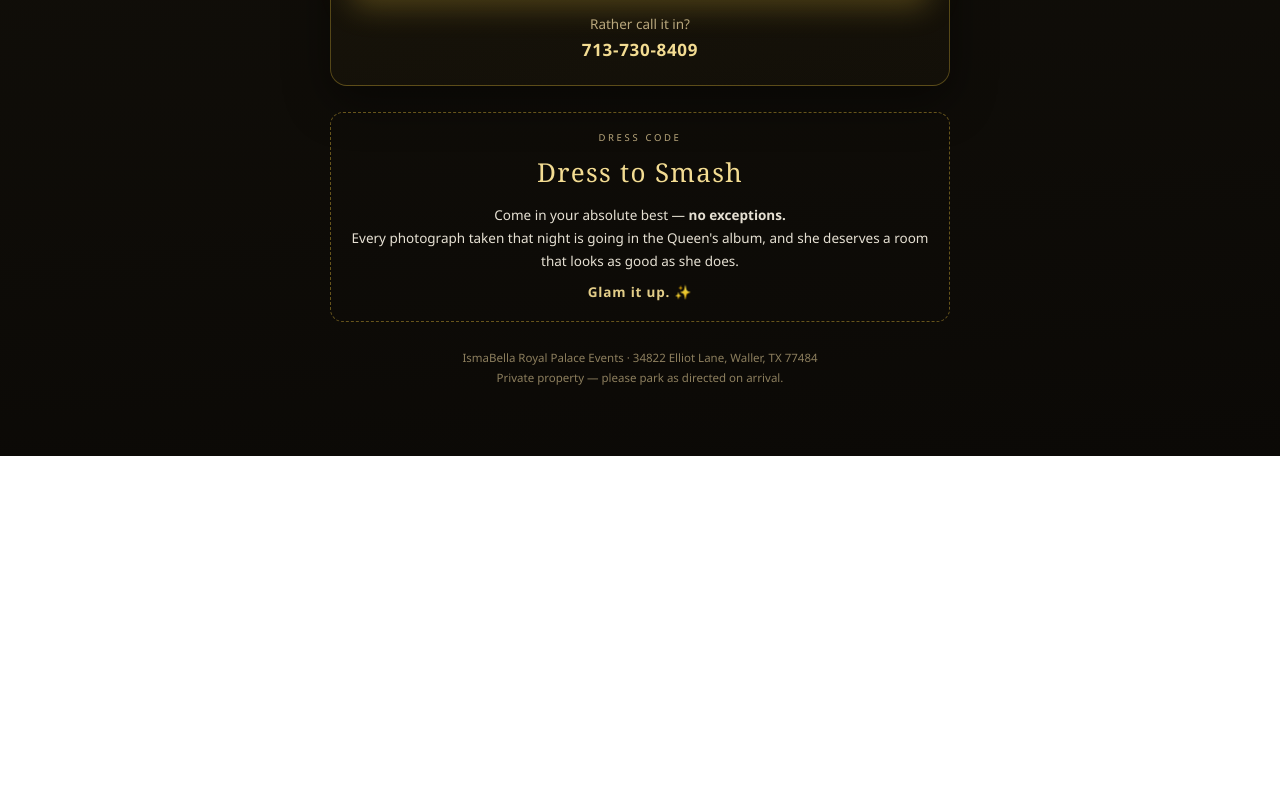
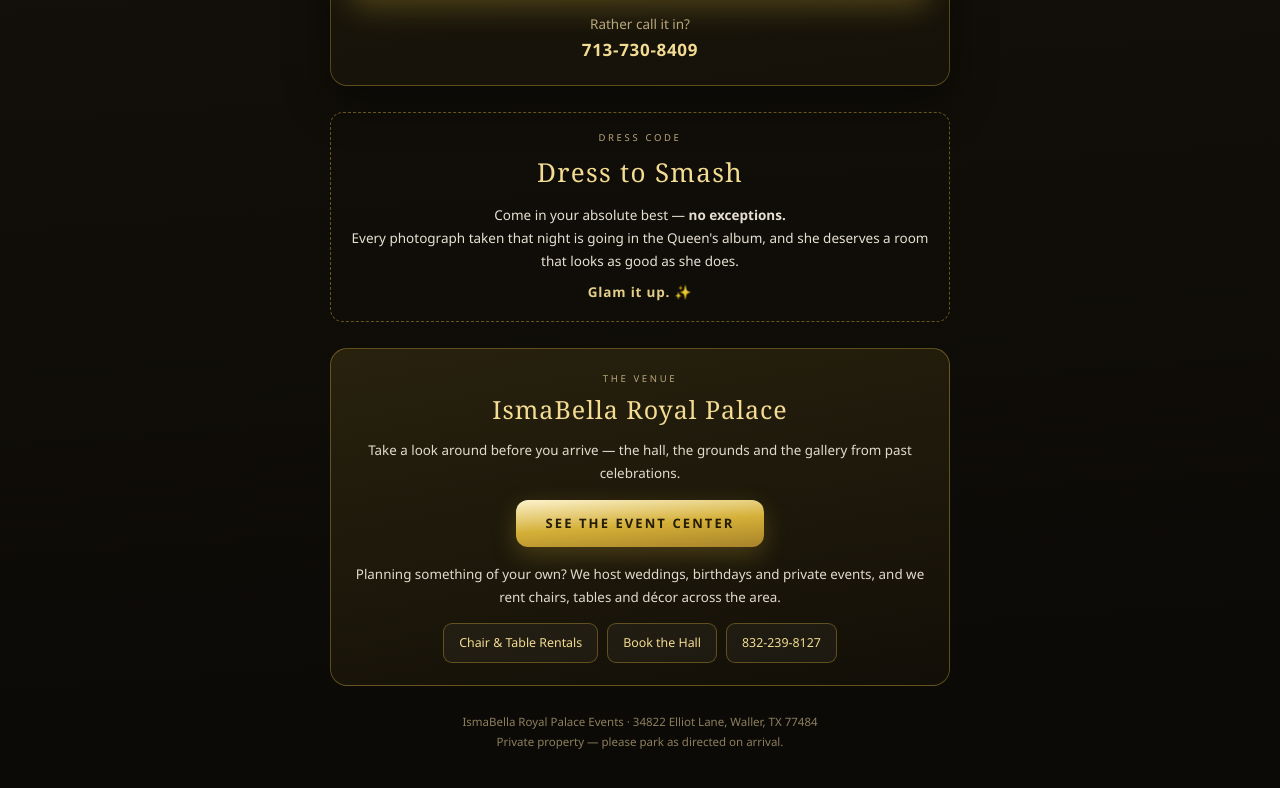
Before and after one commit to 7zwebdevelopers/christabel-rsvp, a plain HTML site: page index.html in a window 1280 px wide. Shown: the part 1509-2297 px from the top of the page. Before the commit the page ends 1965 px from the top, so only its background shows below. Drawn offline with Linux system fonts and the light colour scheme.

Commit message:
Add venue promo block: see the event center, rentals, book the hall

```diff
--- a/index.html
+++ b/index.html
@@ -113,6 +113,31 @@
     border-left:2px solid var(--gold);border-radius:0 9px 9px 0
   }
   .note{text-align:center;font-size:11.5px;color:#8d7f5e;margin-top:26px;line-height:1.75}
+  .venue-promo{
+    margin-top:26px;padding:22px 20px;text-align:center;border-radius:17px;
+    background:linear-gradient(168deg,rgba(212,175,55,.13),rgba(212,175,55,.03));
+    border:1px solid rgba(212,175,55,.38)
+  }
+  .vp-title{
+    font-family:"Didot","Playfair Display",Georgia,serif;font-size:25px;
+    color:var(--gold-lt);letter-spacing:.04em;margin:3px 0 9px
+  }
+  .vp-text{font-size:13.4px;color:var(--cream);opacity:.9;line-height:1.72}
+  .vp-btn{
+    display:inline-block;margin-top:15px;padding:13px 30px;border-radius:12px;
+    font-size:13px;font-weight:800;letter-spacing:.16em;text-transform:uppercase;
+    color:#241c05;text-decoration:none;
+    background:linear-gradient(176deg,#fdf3cd,var(--gold) 52%,var(--gold-dp));
+    box-shadow:0 8px 24px rgba(212,175,55,.26)
+  }
+  .vp-links{
+    display:flex;flex-wrap:wrap;justify-content:center;gap:9px;margin-top:14px
+  }
+  .vp-links a{
+    padding:9px 15px;border-radius:9px;font-size:12.4px;text-decoration:none;
+    color:var(--gold-lt);border:1px solid rgba(212,175,55,.36);
+    background:rgba(255,255,255,.04)
+  }
   .ok{
     display:none;text-align:center;padding:34px 20px;
     background:linear-gradient(170deg,rgba(212,175,55,.14),rgba(212,175,55,.04));
@@ -236,6 +261,27 @@
     </div>
   </div>
 
+  <div class="venue-promo">
+    <div class="lab">The Venue</div>
+    <div class="vp-title">IsmaBella Royal Palace</div>
+    <div class="vp-text">
+      Take a look around before you arrive — the hall, the grounds and the
+      gallery from past celebrations.
+    </div>
+    <a class="vp-btn" href="https://ismabellaroyalevents.com" target="_blank" rel="noopener">
+      See the Event Center
+    </a>
+    <div class="vp-text" style="margin-top:16px">
+      Planning something of your own? We host weddings, birthdays and
+      private events, and we rent chairs, tables and décor across the area.
+    </div>
+    <div class="vp-links">
+      <a href="https://ismabellaroyalevents.com/rentals" target="_blank" rel="noopener">Chair &amp; Table Rentals</a>
+      <a href="https://ismabellaroyalevents.com/book" target="_blank" rel="noopener">Book the Hall</a>
+      <a href="tel:+18322398127">832-239-8127</a>
+    </div>
+  </div>
+
   <div class="note">
     IsmaBella Royal Palace Events · 34822 Elliot Lane, Waller, TX 77484<br>
     Private property — please park as directed on arrival.
```
